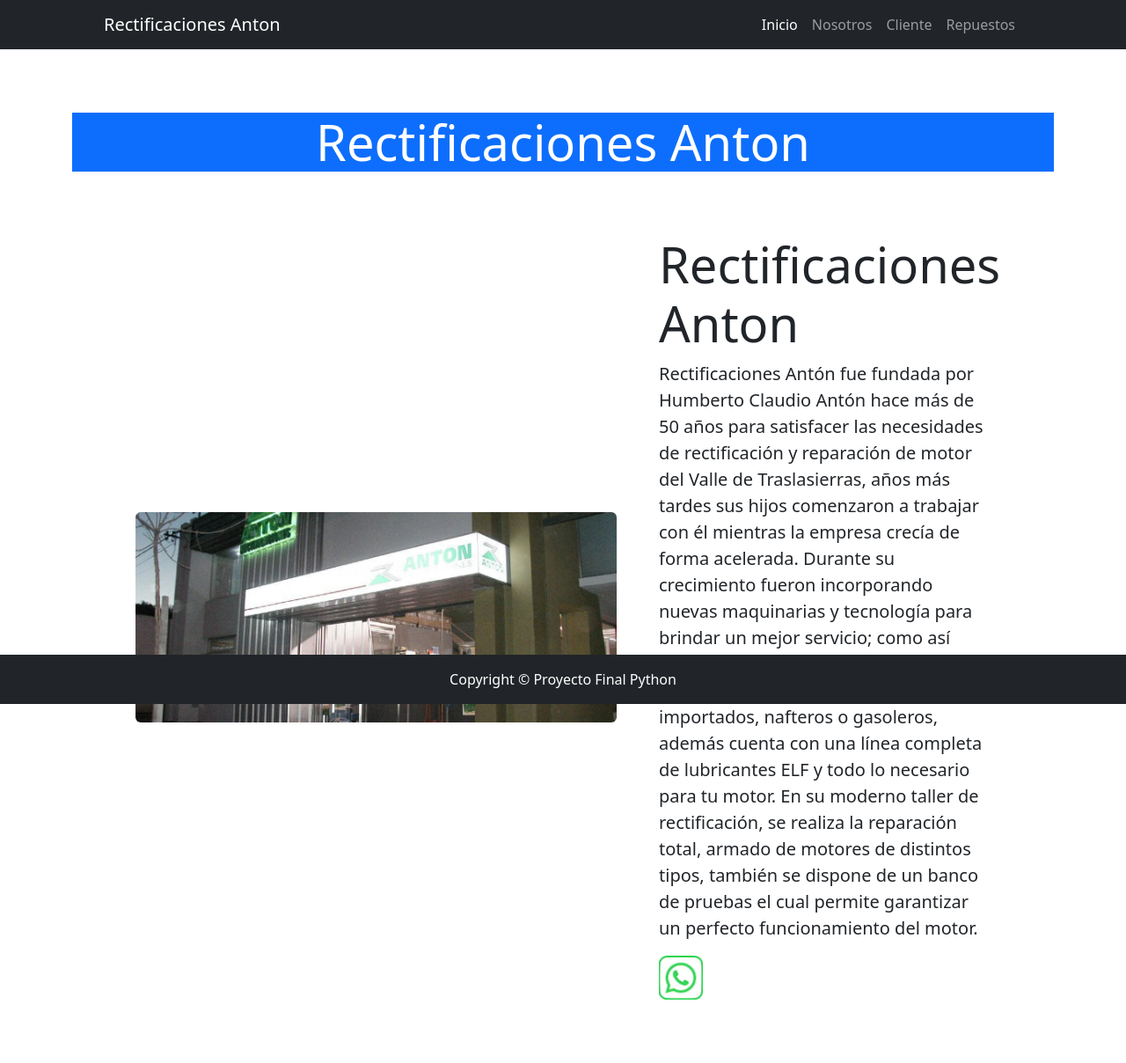
After one commit to VaninaAnton/Python-Anton, a Django app: template project/core/templates/core/nosotros.html in a window 1280 px wide. The commit adds this page. Shown: the whole page at 88% size. Run offline with Django 5.2, Linux system fonts and the light colour scheme; the template is opened without the code that fills it, so the values that code supplies are empty; some libraries are stand-ins or nearby versions.

Commit message:
octavo commit

```diff
--- a/project/cliente/models.py
+++ b/project/cliente/models.py
@@ -1,5 +1,4 @@
 from django.db import models
-
 
 class Pais(models.Model):
     nombre = models.CharField(max_length=50, unique=True)
@@ -15,7 +14,7 @@
 class Cliente(models.Model):
     nombre = models.CharField(max_length=150)
     apellido = models.CharField(max_length=150)
-    nacimiento = models.DateField(null=False, blank=False)
+    nacimiento = models.DateField(null=True, blank=True)
     pais_origen_id = models.ForeignKey(
         Pais, on_delete=models.SET_NULL, null=True, blank=True, verbose_name="país de origen"
     )
--- a/project/cliente/templates/cliente/index.html
+++ b/project/cliente/templates/cliente/index.html
@@ -4,6 +4,10 @@
     Cliente
 {% endblock title %}
 
+{% block body_title %}
+    Cliente
+{% endblock body_title %}
+
 {% block content %}
 
 
--- a/project/core/templates/core/base.html
+++ b/project/core/templates/core/base.html
@@ -24,7 +24,7 @@
                 <div class="collapse navbar-collapse" id="navbarSupportedContent">
                     <ul class="navbar-nav ms-auto mb-2 mb-lg-0">
                         <li class="nav-item"><a class="nav-link active" aria-current="page" href="{% url 'core:index' %}">Inicio</a></li>
-                        <li class="nav-item"><a class="nav-link" href="#!">Nosotros</a></li>
+                        <li class="nav-item"><a class="nav-link" href="{% url 'core:nosotros' %}">Nosotros</a></li>
                         <li class="nav-item"><a class="nav-link" href="{% url 'cliente:index' %}">Cliente</a></li>
                         <li class="nav-item"><a class="nav-link" href="{% url 'producto:index' %}">Repuestos</a></li>
                     </ul>
@@ -35,7 +35,7 @@
 
         <div class="container px-4 py-lg-4">
             <div class="row align-items-center my-5">
-                <h1 class="display-4 text-center mb-4 bg-info text-white">
+                <h1 class="display-4 text-center mb-4 bg-primary text-white">
                     {% block body_title %}
                     {% endblock body_title %}
                 </h1>
--- /dev/null
+++ b/project/core/templates/core/nosotros.html
@@ -0,0 +1,32 @@
+{% extends 'core/base.html' %}
+{% load static %}
+
+{% block title %}
+    Rectificaciones Anton
+{% endblock title  %}
+
+{% block body_title %}
+    Rectificaciones Anton
+{% endblock body_title %}
+
+
+{% block content %}
+      <!-- Page Content-->
+      <div class="container px-4 px-lg-5">
+        <!-- Heading Row-->
+        <div class="container">
+            <div class="row gx-4 gx-lg-5 align-items-center my-5">
+                <div class="col-lg-7">
+                    <img class="img-fluid rounded mb-4 mb-lg-0" src="{% static 'core/img/local-actual.webp' %}" alt="..." />
+                </div>
+                <div class="col-lg-5">
+                    <h1 class="display-4">Rectificaciones Anton</h1>
+                    <p class="lead">Rectificaciones Antón fue fundada por Humberto Claudio Antón hace más de 50 años para satisfacer las necesidades de rectificación y reparación de motor del Valle de Traslasierras, años más tardes sus hijos comenzaron a trabajar con él mientras la empresa crecía de forma acelerada. Durante su crecimiento fueron incorporando nuevas maquinarias y tecnología para brindar un mejor servicio; como así también agregaron la venta de repuestos para motores nacionales o importados, nafteros o gasoleros, además cuenta con una línea completa de lubricantes ELF y todo lo necesario para tu motor. En su moderno taller de rectificación, se realiza la reparación total, armado de motores de distintos tipos, también se dispone de un banco de pruebas el cual permite garantizar un perfecto funcionamiento del motor.</p>
+                    <a href="https://wa.me/5493544610615" target="_blank">
+                        <img src=" {% static 'core/img/wpp.webp' %}" alt="WhatsApp" style="width: 50px; height: 50px;">
+                    </a>
+                    </a>
+                </div>
+            </div>
+        </div>
+{% endblock content %}
--- a/project/producto/views.py
+++ b/project/producto/views.py
@@ -2,7 +2,7 @@
 
 from django.db.models import Q
 from django.db.models.query import QuerySet
-from django.shortcuts import redirect, render
+from django.shortcuts import render
 from django.urls import reverse_lazy
 from django.views.generic import (
     CreateView,
```
Also changed, not shown: project/core/templates/core/index.html (+19 -9 lines), project/producto/models.py (+2 -6 lines), project/cliente/migrations/0002_alter_cliente_options_alter_pais_options_and_more.py (added), project/core/static/core/img/local-actual.webp (added), project/core/static/core/img/wpp.webp (added), project/db.sqlite3, project/producto/migrations/0001_initial.py (added).
